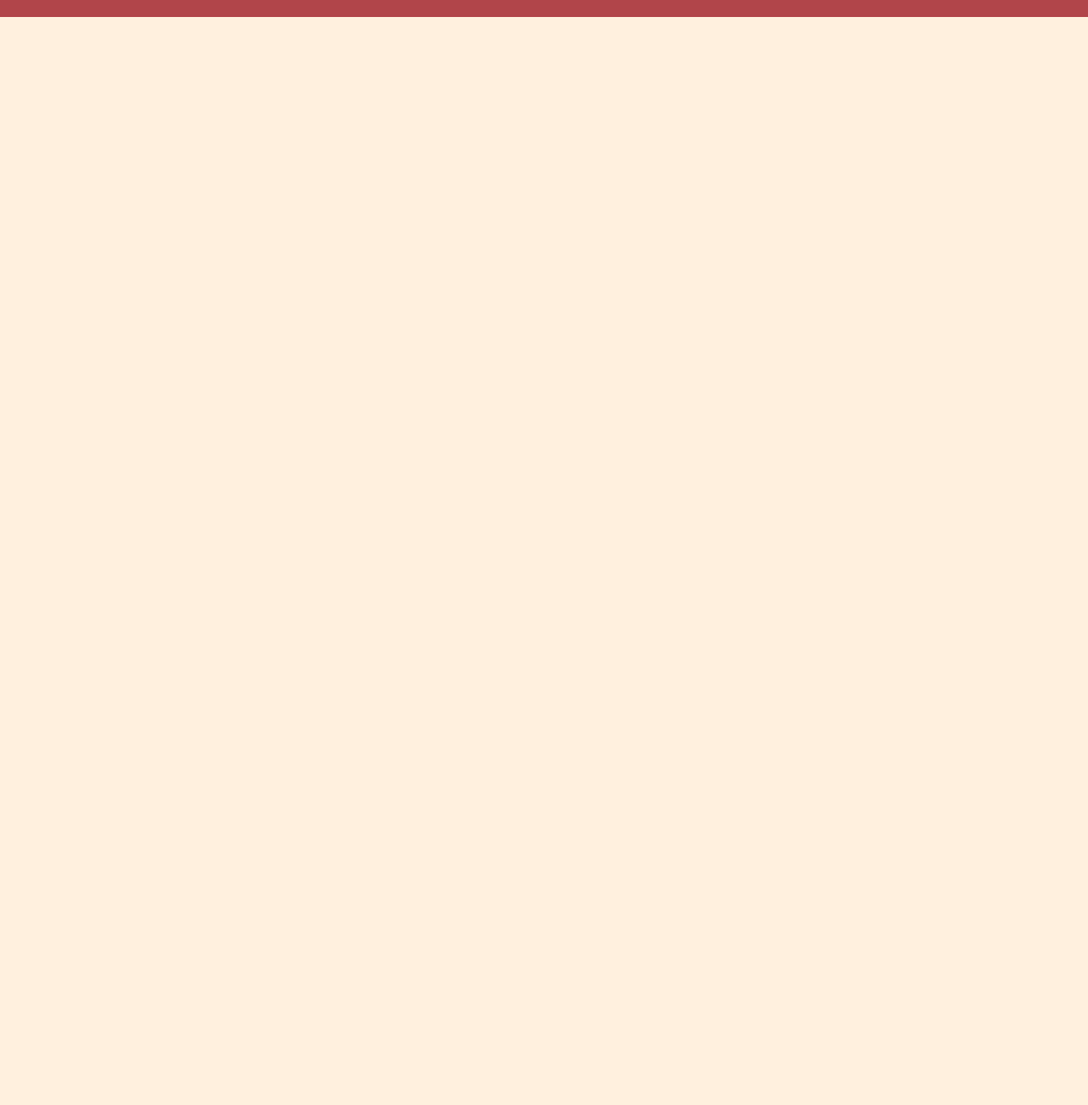
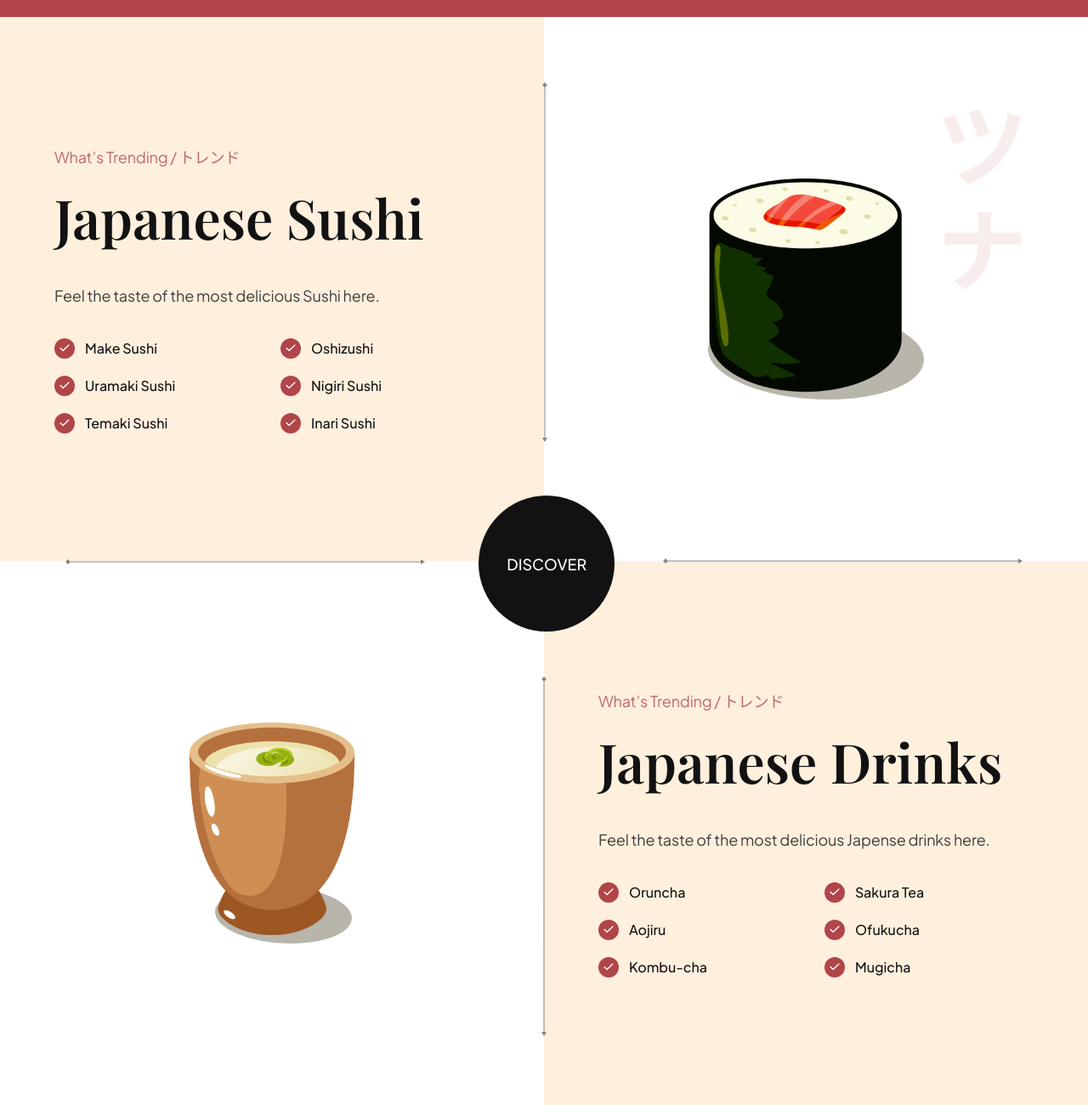
Before and after one commit to kennethpresedo/sushi, a website built with Vite: page index.html in a window 1280 px wide. Shown: the part 2396-3696 px from the top of the page at 85% size. Before the commit the page ends 2416 px from the top, so only its background shows below. Built offline with nearby package versions, Linux system fonts and the light colour scheme.

Commit message:
trending section and trending css complete

```diff
--- a/css/sections/trending.css
+++ b/css/sections/trending.css
@@ -0,0 +1,160 @@
+.trending {
+    position: relative;
+
+    display: flex;
+    flex-direction: column;
+    overflow: hidden;
+  }
+
+  .trending__discover {
+    position: absolute;
+    top: 44%;
+    left: 44%;
+    z-index: 1;
+
+    width: 160px;
+    height: 160px;
+
+    border-radius: 100%;
+    background-color: var(--secondary-color);
+    cursor: pointer;
+
+    display: flex;
+    justify-content: center;
+    align-items: center;
+  }
+
+  .trending__discover p {
+    font-size: 18px;
+    font-weight: 500;
+    font-family: var(--plus-jakarta-sans);
+
+    text-transform: uppercase;
+    color: #fff;
+  }
+
+  .trending-sushi,
+  .trending-drinks {
+    width: 100%;
+    min-height: 640px;
+
+    display: flex;
+    flex-direction: row;
+  }
+
+  .trending__content {
+    flex: 1;
+    display: flex;
+    justify-content: center;
+    flex-direction: column;
+
+    padding: 32px 64px;
+  }
+
+  .trending__list {
+    list-style: none;
+
+    flex-wrap: wrap;
+    gap: 20px;
+  }
+
+  .trending__list li {
+    flex: 1;
+    display: flex;
+    align-items: center;
+    flex-direction: row;
+    gap: 12px;
+
+    min-width: 210px;
+  }
+
+  .trending__icon {
+    width: 24px;
+    height: 24px;
+
+    border-radius: 100%;
+    background-color: var(--primary-color);
+  }
+
+  .trending__icon img {
+    width: 50%;
+    height: 50%;
+    object-fit: contain;
+  }
+
+  .trending__list p {
+    flex: 1;
+    font-size: 16px;
+    font-weight: 500;
+    font-family: var(--plus-jakarta-sans);
+
+    color: var(--secondary-color);
+  }
+
+  .trending__image {
+    flex: 1;
+
+    position: relative;
+    padding: 32px 64px;
+
+    background-color: var(--color-white);
+    background-repeat: no-repeat;
+    background-size: contain;
+    background-position: center;
+  }
+
+  .trending-sushi .trending__image {
+    background-image: url("../../assets/japanese_sushi.png");
+  }
+
+  .trending-drink .trending__image {
+    background-image: url("../../assets/japanese_drinks.png");
+  }
+
+  .trending__image img {
+    width: 254px;
+    height: 260px;
+    object-fit: contain;
+  }
+
+  /* Arrows */
+  .trending__arrow {
+    position: absolute;
+    z-index: 1;
+  }
+
+  .trending__arrow img {
+    object-fit: contain;
+  }
+
+  .trending__arrow-left {
+    left: -2.5px;
+    top: 12%;
+  }
+
+  .trending__arrow-left img,
+  .trending__arrow-top img {
+    width: auto;
+    height: 100%;
+  }
+
+  .trending__arrow-top {
+    top: -10.5px;
+    left: 12%;
+  }
+
+  .trending__arrow-bottom {
+    bottom: -6.5px;
+    right: 12%;
+  }
+
+  .trending__arrow-bottom img,
+  .trending__arrow-right img {
+    width: 100%;
+    height: auto;
+  }
+
+  .trending__arrow-right {
+    right: -2.5px;
+    bottom: 12%;
+  }
--- a/index.html
+++ b/index.html
@@ -183,6 +183,137 @@
         </button>
     </section>
 
+    <section class="trending" id="food">
+        <section class="trending-sushi">
+          <div class="trending__content" data-aos="fade-right">
+            <p class="sushi__subtitle">What’s Trending / トレンド</p>
+
+            <h3 class="sushi__title">Japanese Sushi
+            </h3>
+            <p class="sushi__description">Feel the taste of the most delicious Sushi here.
+            </p>
+
+            <ul class="trending__list flex-between">
+              <li>
+                <div class="trending__icon flex-center">
+                  <img src="assets/check.svg" alt="check" />
+                </div>
+                <p>Make Sushi</p>
+              </li>
+              <li>
+                <div class="trending__icon flex-center">
+                  <img src="assets/check.svg" alt="check" />
+                </div>
+                <p>Oshizushi</p>
+              </li>
+              <li>
+                <div class="trending__icon flex-center">
+                  <img src="assets/check.svg" alt="check" />
+                </div>
+                <p>Uramaki Sushi</p>
+              </li>
+              <li>
+                <div class="trending__icon flex-center">
+                  <img src="assets/check.svg" alt="check" />
+                </div>
+                <p>Nigiri Sushi</p>
+              </li>
+              <li>
+                <div class="trending__icon flex-center">
+                  <img src="assets/check.svg" alt="check" />
+                </div>
+                <p>Temaki Sushi</p>
+              </li>
+              <li>
+                <div class="trending__icon flex-center">
+                  <img src="assets/check.svg" alt="check" />
+                </div>
+                <p>Inari Sushi</p>
+              </li>
+            </ul>
+          </div>
+
+          <div class="trending__image flex-center">
+            <img src="assets/sushi-5.png" alt="sushi-5" data-aos="fade-left" />
+
+            <div class="trending__arrow trending__arrow-left">
+              <img src="assets/arrow-vertical.svg" alt="arrow vertical" />
+            </div>
+
+            <div class="trending__arrow trending__arrow-bottom">
+              <img src="assets/arrow-horizontal.svg" alt="arrow horizontal" />
+            </div>
+          </div>
+
+        </section>
+
+        <div class="trending__discover" data-aos="zoom-in">
+            <p>Discover</p>
+        </div>
+
+        <section class="trending-drinks">
+            <div class="trending__image flex-center">
+              <img src="assets/sushi-4.png" alt="sushi-4" data-aos="fade-right" />
+
+              <div class="trending__arrow trending__arrow-top">
+                <img src="assets/arrow-horizontal.svg" alt="arrow horizontal" />
+              </div>
+
+              <div class="trending__arrow trending__arrow-right">
+                <img src="assets/arrow-vertical.svg" alt="arrow vertical" />
+              </div>
+            </div>
+
+            <div class="trending__content" data-aos="fade-left">
+              <p class="sushi__subtitle">What’s Trending / トレンド</p>
+
+              <h3 class="sushi__title">Japanese Drinks
+              </h3>
+              <p class="sushi__description">Feel the taste of the most delicious Japense drinks here.
+              </p>
+
+              <ul class="trending__list flex-between">
+                <li>
+                  <div class="trending__icon flex-center">
+                    <img src="assets/check.svg" alt="check" />
+                  </div>
+                  <p>Oruncha</p>
+                </li>
+                <li>
+                  <div class="trending__icon flex-center">
+                    <img src="assets/check.svg" alt="check" />
+                  </div>
+                  <p>
+                    Sakura Tea</p>
+                </li>
+                <li>
+                  <div class="trending__icon flex-center">
+                    <img src="assets/check.svg" alt="check" />
+                  </div>
+                  <p>Aojiru</p>
+                </li>
+                <li>
+                  <div class="trending__icon flex-center">
+                    <img src="assets/check.svg" alt="check" />
+                  </div>
+                  <p>Ofukucha</p>
+                </li>
+                <li>
+                  <div class="trending__icon flex-center">
+                    <img src="assets/check.svg" alt="check" />
+                  </div>
+                  <p>Kombu-cha</p>
+                </li>
+                <li>
+                  <div class="trending__icon flex-center">
+                    <img src="assets/check.svg" alt="check" />
+                  </div>
+                  <p>Mugicha</p>
+                </li>
+              </ul>
+            </div>
+        </section>
+
     <script src="js/script.js" type="module"></script>
 </body>
 
```
